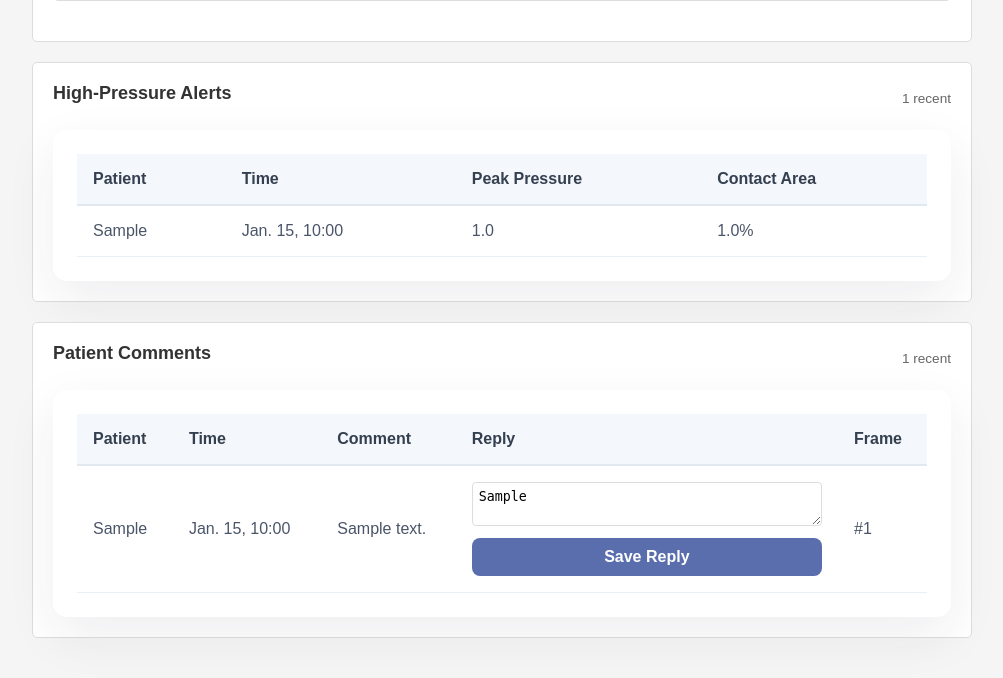
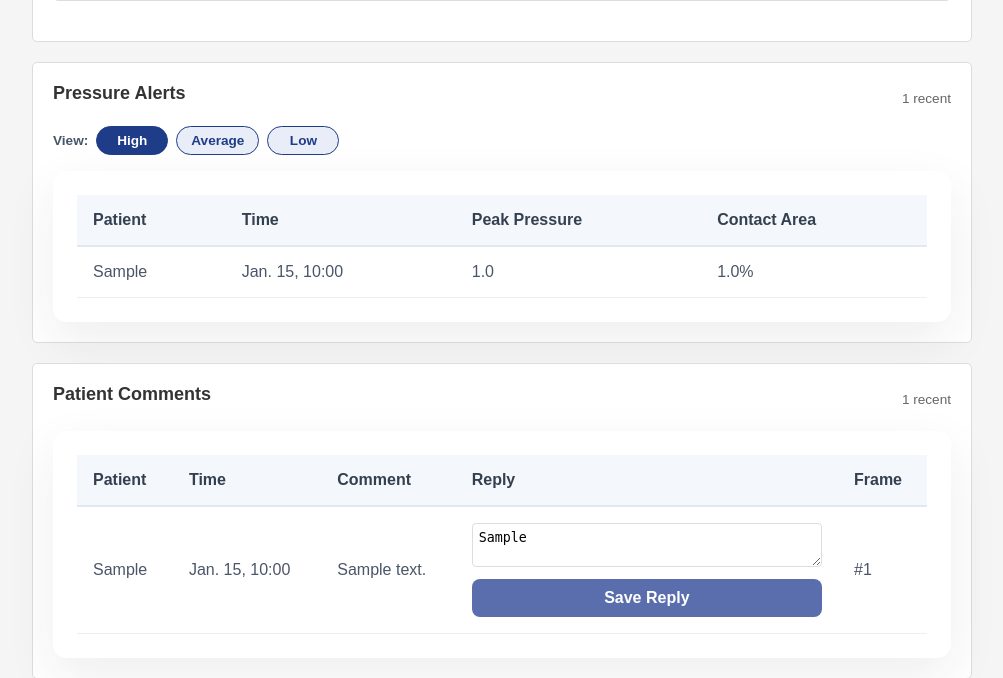
Before and after one commit to OlimIsaac/Group-5-aws, a Django app: template core/templates/core/clinician_dashboard.html in a window 1280 px wide. Shown: the part 625-1303 px from the top of the page, without its empty margins (138-1141 px from the left). Run offline with Django 4.2, Linux system fonts and the light colour scheme; the template is opened without the code that fills it: most values are stand-ins (such as "Sample title", 1, 10 or a date in 2020).

Commit message:
Added apressure alert toggle much more visible and added a label so it’s obvious where to switch between High/Average/LowA

```diff
--- a/core/templates/core/clinician_dashboard.html
+++ b/core/templates/core/clinician_dashboard.html
@@ -57,9 +57,21 @@
 
 <div class="card">
     <div class="d-flex justify-content-between align-items-center">
-        <h3>High-Pressure Alerts</h3>
-        <span style="font-size:0.85rem;color:#666;">{{ high_pressure_events|length }} recent</span>
+        <h3>Pressure Alerts</h3>
+        <span id="alertCount"
+              data-high-count="{{ high_pressure_events|length }}"
+              data-average-count="{{ average_pressure_events|length }}"
+              data-low-count="{{ low_pressure_events|length }}"
+              style="font-size:0.85rem;color:#666;">{{ high_pressure_events|length }} recent</span>
     </div>
+    <div class="alert-filter" style="margin-top:0.75rem;">
+        <span class="alert-filter-label">View:</span>
+        <button type="button" class="alert-filter-btn active" data-filter="high">High</button>
+        <button type="button" class="alert-filter-btn" data-filter="average">Average</button>
+        <button type="button" class="alert-filter-btn" data-filter="low">Low</button>
+    </div>
+
+    <div class="alert-table" data-filter="high" style="margin-top:1rem;">
         {% if high_pressure_events %}
             <div class="table-container" style="margin-top:1rem;">
                 <table class="management-table" style="min-width:0;">
@@ -98,6 +110,89 @@
         {% else %}
             <p style="margin-top:0.75rem;color:#666;font-size:0.9rem;">No high-pressure alerts for assigned patients.</p>
         {% endif %}
+    </div>
+
+    <div class="alert-table" data-filter="average" style="margin-top:1rem; display:none;">
+        {% if average_pressure_events %}
+            <div class="table-container" style="margin-top:1rem;">
+                <table class="management-table" style="min-width:0;">
+                    <thead>
+                        <tr>
+                            <th>Patient</th>
+                            <th>Time</th>
+                            <th>Peak Pressure</th>
+                            <th>Contact Area</th>
+                        </tr>
+                    </thead>
+                    <tbody>
+                        {% for event in average_pressure_events %}
+                        <tr>
+                            <td>{{ event.user.first_name|default:event.user.username }}</td>
+                            <td>{{ event.timestamp|date:"N j, H:i" }}</td>
+                            <td>
+                                {% if event.peak_pressure_index is not None %}
+                                    {{ event.peak_pressure_index|floatformat:1 }}
+                                {% else %}
+                                    --
+                                {% endif %}
+                            </td>
+                            <td>
+                                {% if event.contact_area_percentage is not None %}
+                                    {{ event.contact_area_percentage|floatformat:1 }}%
+                                {% else %}
+                                    --
+                                {% endif %}
+                            </td>
+                        </tr>
+                        {% endfor %}
+                    </tbody>
+                </table>
+            </div>
+        {% else %}
+            <p style="margin-top:0.75rem;color:#666;font-size:0.9rem;">No average-pressure alerts for assigned patients.</p>
+        {% endif %}
+    </div>
+
+    <div class="alert-table" data-filter="low" style="margin-top:1rem; display:none;">
+        {% if low_pressure_events %}
+            <div class="table-container" style="margin-top:1rem;">
+                <table class="management-table" style="min-width:0;">
+                    <thead>
+                        <tr>
+                            <th>Patient</th>
+                            <th>Time</th>
+                            <th>Peak Pressure</th>
+                            <th>Contact Area</th>
+                        </tr>
+                    </thead>
+                    <tbody>
+                        {% for event in low_pressure_events %}
+                        <tr>
+                            <td>{{ event.user.first_name|default:event.user.username }}</td>
+                            <td>{{ event.timestamp|date:"N j, H:i" }}</td>
+                            <td>
+                                {% if event.peak_pressure_index is not None %}
+                                    {{ event.peak_pressure_index|floatformat:1 }}
+                                {% else %}
+                                    --
+                                {% endif %}
+                            </td>
+                            <td>
+                                {% if event.contact_area_percentage is not None %}
+                                    {{ event.contact_area_percentage|floatformat:1 }}%
+                                {% else %}
+                                    --
+                                {% endif %}
+                            </td>
+                        </tr>
+                        {% endfor %}
+                    </tbody>
+                </table>
+            </div>
+        {% else %}
+            <p style="margin-top:0.75rem;color:#666;font-size:0.9rem;">No low-pressure alerts for assigned patients.</p>
+        {% endif %}
+    </div>
 </div>
 
 <div class="card">
@@ -164,6 +259,38 @@
     color: #721c24;
     border: 1px solid #f5c6cb;
 }
+.alert-filter {
+    display: inline-flex;
+    gap: 0.5rem;
+    flex-wrap: wrap;
+    align-items: center;
+}
+.alert-filter-label {
+    font-size: 0.85rem;
+    font-weight: 600;
+    color: #475569;
+}
+.alert-filter-btn {
+    border: 1px solid #1f3c88;
+    background: #e8edf7;
+    color: #1f3c88;
+    padding: 6px 14px;
+    border-radius: 20px;
+    cursor: pointer;
+    font-size: 0.85rem;
+    font-weight: 600;
+    transition: background-color 0.15s ease, color 0.15s ease, border-color 0.15s ease;
+    width: auto;
+    min-width: 72px;
+}
+.alert-filter-btn.active {
+    background: #1f3c88;
+    color: #fff;
+    border-color: #1f3c88;
+}
+.alert-filter-btn:hover {
+    background: #e2e8f0;
+}
 </style>
 <script src="{% static 'js/heatmap.js' %}"></script>
 <script>
```
Lines whose indentation alone changed are shown as unchanged.
